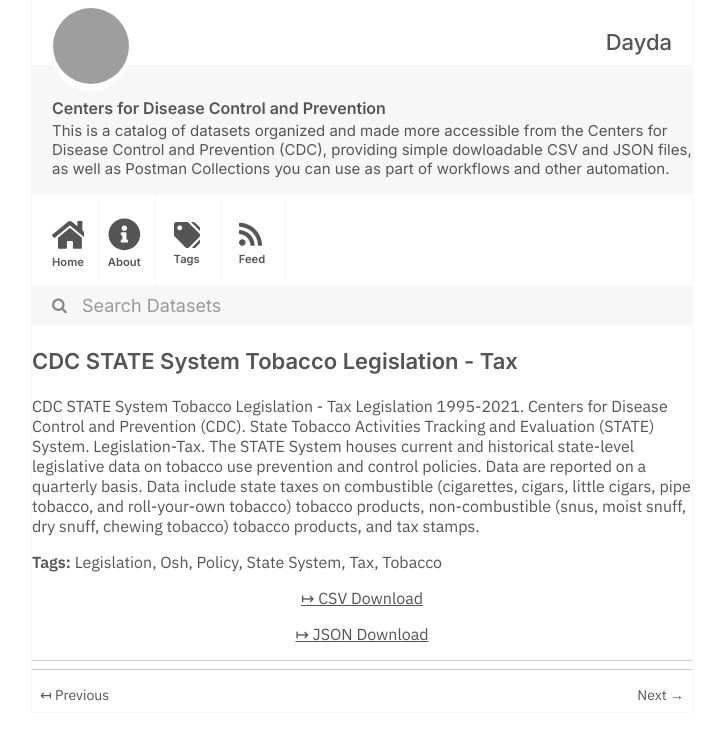
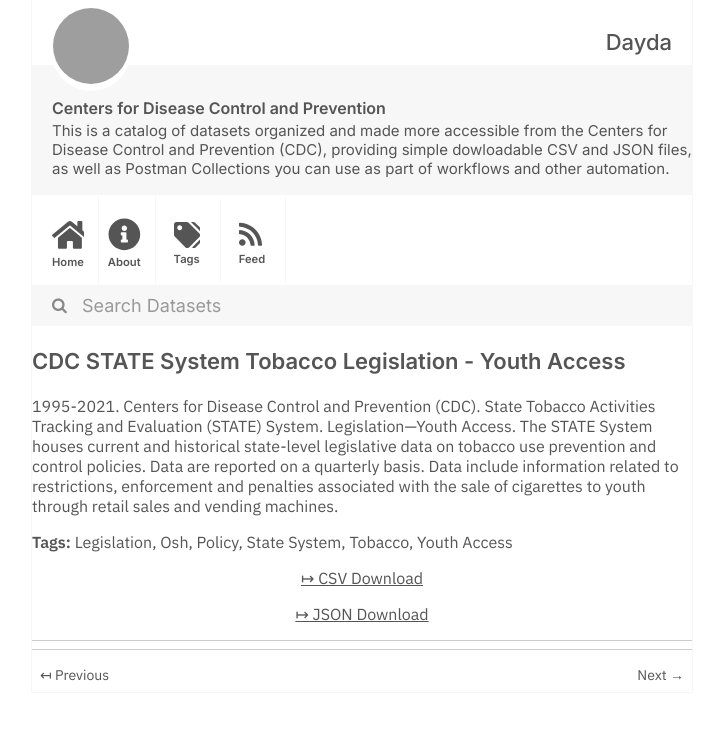
Before and after one commit to dayda-entities/centers-for-disease-control-and-prevention, a Jekyll site: the page built from _posts/2020-11-12-cdc-state-system-tobacco-legis.md, in a window 1280 px wide, cut to the strip 0-740 px from the top of the page. Shown: the whole strip, without its empty margins (278-1001 px from the left). Built offline with Jekyll 4.4.1, drawn with Linux system fonts in a browser that asks for light colours; grey boxes are pictures that could not be loaded.

Commit message:
Publish Data

```diff
--- a/_posts/2020-11-12-cdc-state-system-tobacco-legis.md
+++ b/_posts/2020-11-12-cdc-state-system-tobacco-legis.md
@@ -1,7 +1,7 @@
 ---
-title: CDC STATE System Tobacco Legislation - Tax
-created: '2020-11-12T12:12:37.159961'
-modified: '2021-04-21T19:11:44.967720'
+title: CDC STATE System Tobacco Legislation - Youth Access
+created: '2020-11-12T12:14:47.343861'
+modified: '2021-04-21T19:26:22.905099'
 state: active
 type: dataset
 tags:
@@ -9,13 +9,12 @@ tags:
   - Osh
   - Policy
   - State System
-  - Tax
   - Tobacco
+  - Youth Access
 groups: []
-csv_url: 'https://data.cdc.gov/api/views/2dwv-vfam/rows.csv?accessType=DOWNLOAD'
-json_url: 'https://data.cdc.gov/api/views/2dwv-vfam/rows.json?accessType=DOWNLOAD'
+csv_url: 'https://data.cdc.gov/api/views/hgv5-3wrn/rows.csv?accessType=DOWNLOAD'
+json_url: 'https://data.cdc.gov/api/views/hgv5-3wrn/rows.json?accessType=DOWNLOAD'
 layout: post
 
 ---
-CDC STATE System Tobacco Legislation - Tax  Legislation
-1995-2021. Centers for Disease Control and Prevention (CDC). State Tobacco Activities Tracking and Evaluation (STATE) System. Legislation-Tax. The STATE System houses current and historical state-level legislative data on tobacco use prevention and control policies. Data are reported on a quarterly basis. Data include state taxes on combustible (cigarettes, cigars, little cigars, pipe tobacco, and roll-your-own tobacco) tobacco products, non-combustible (snus, moist snuff, dry snuff, chewing tobacco) tobacco products, and tax stamps.
+1995-2021. Centers for Disease Control and Prevention (CDC). State Tobacco Activities Tracking and Evaluation (STATE) System. Legislation—Youth Access. The STATE System houses current and historical state-level legislative data on tobacco use prevention and control policies.  Data are reported on a quarterly basis. Data include information related to restrictions, enforcement and penalties associated with the sale of cigarettes to youth through retail sales and vending machines.
```
